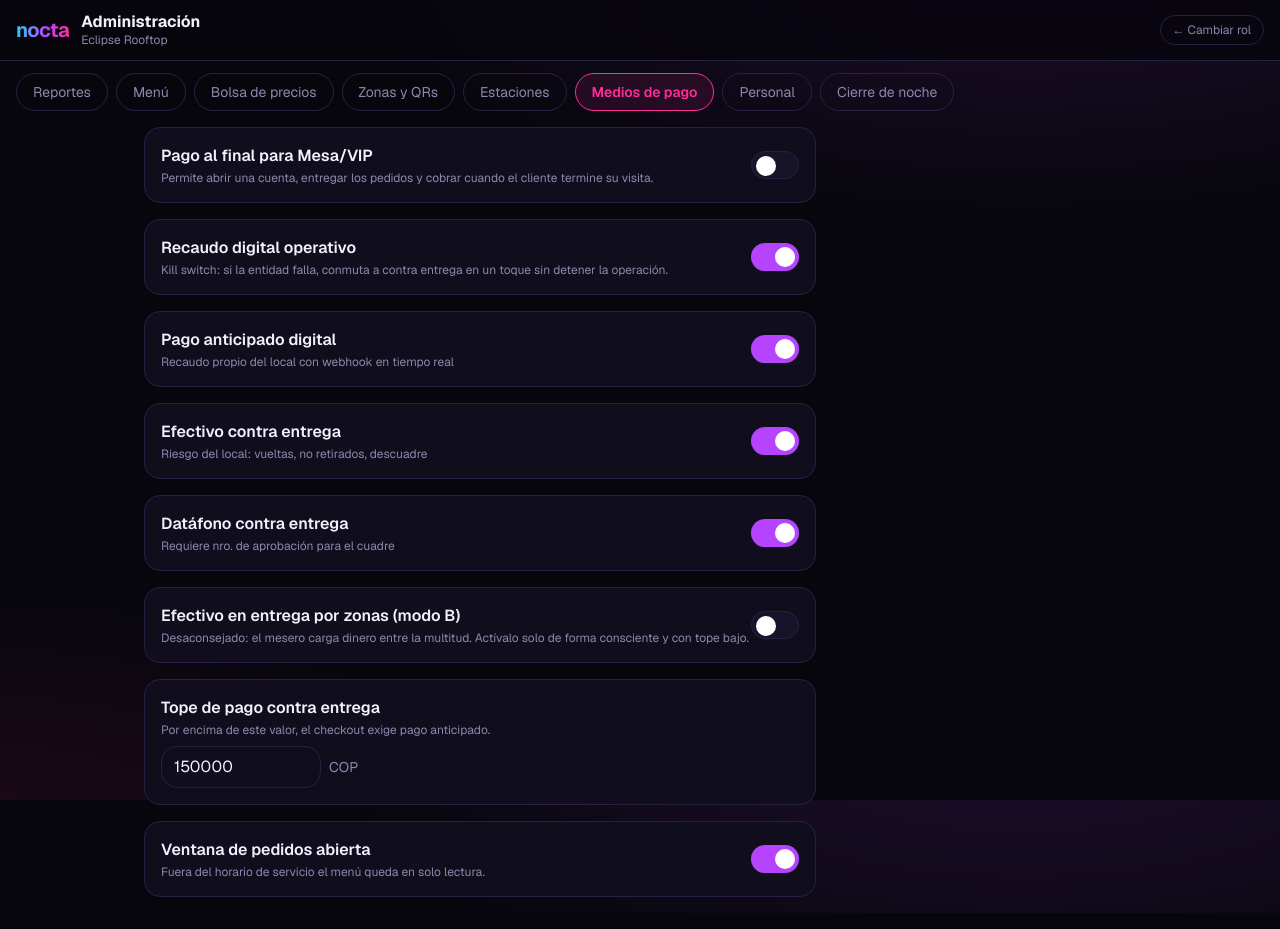
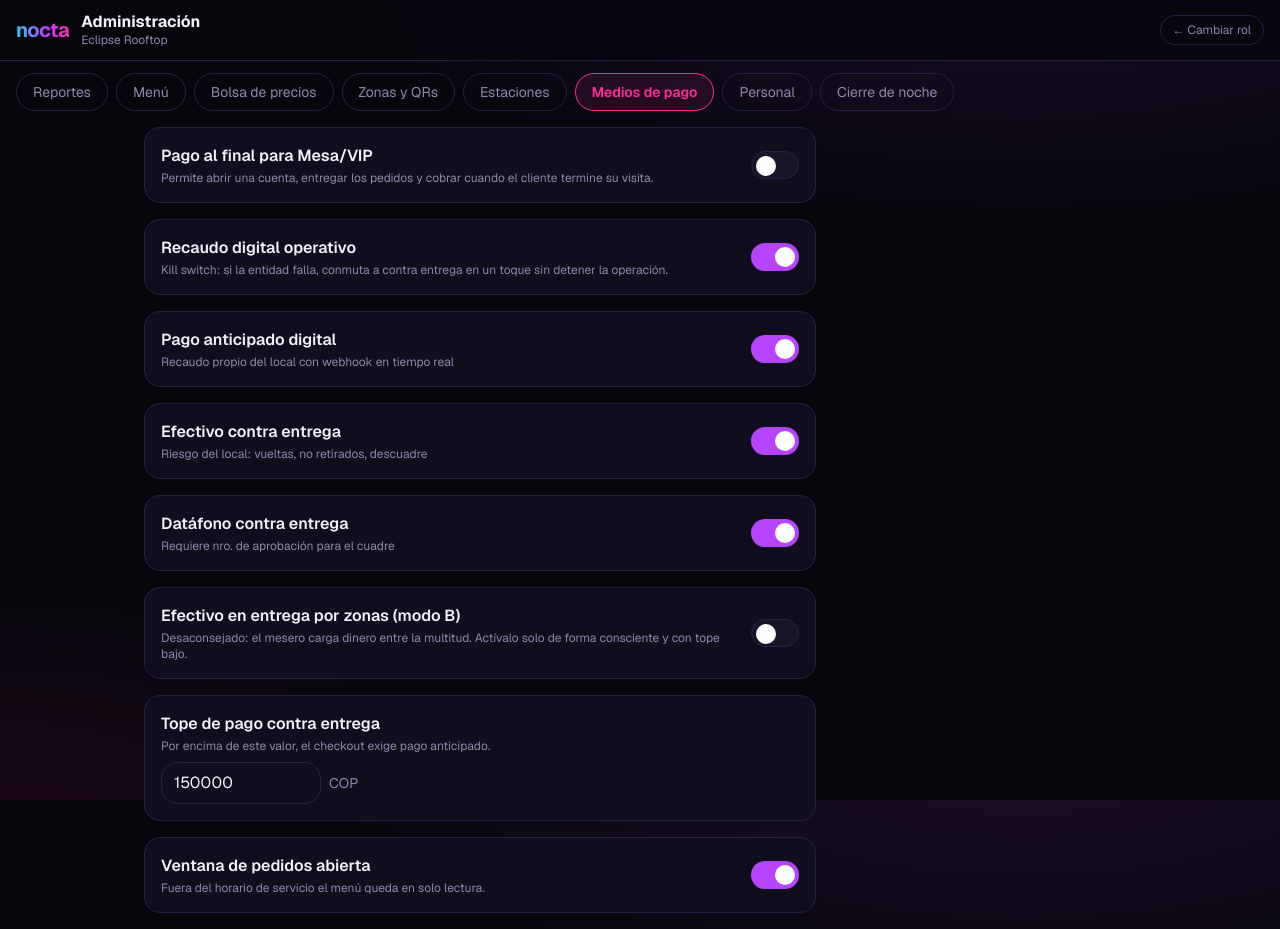
Before and after one commit to hfm1219-boop/nocta, a Next.js app: page /admin in a window 1280 px wide. Both pictures are taken after a click on the button "Medios de pago". Built offline with nearby package versions, Linux system fonts and the light colour scheme.

Commit message:
Use one payment toggle card pattern

```diff
--- a/app/admin/page.tsx
+++ b/app/admin/page.tsx
@@ -804,6 +804,25 @@ function Interruptor({
   );
 }
 
+function OpcionInterruptor({
+  nombre, nota, activo, onCambiar,
+}: {
+  nombre: string;
+  nota: string;
+  activo: boolean;
+  onCambiar: () => void;
+}) {
+  return (
+    <div className="card p-4 flex items-center justify-between gap-4">
+      <div className="min-w-0">
+        <p className="font-semibold">{nombre}</p>
+        <p className="text-xs text-muted mt-0.5">{nota}</p>
+      </div>
+      <Interruptor activo={activo} onCambiar={onCambiar} />
+    </div>
+  );
+}
+
 function Pagos({ db }: { db: DB }) {
   const c = db.config;
   const cuentasAbiertas = db.pedidos.filter(
@@ -816,18 +835,12 @@ function Pagos({ db }: { db: DB }) {
   ];
   return (
     <div className="space-y-4 max-w-2xl">
-      <div className="card p-4 flex items-center justify-between">
-        <div>
-          <p className="font-semibold">Pago al final para Mesa/VIP</p>
-          <p className="text-xs text-muted mt-0.5">
-            Permite abrir una cuenta, entregar los pedidos y cobrar cuando el cliente termine su visita.
-          </p>
-        </div>
-        <Interruptor
+      <OpcionInterruptor
+        nombre="Pago al final para Mesa/VIP"
+        nota="Permite abrir una cuenta, entregar los pedidos y cobrar cuando el cliente termine su visita."
         activo={c.pagoAlFinalActivo}
         onCambiar={() => guardarDB((d) => { d.config.pagoAlFinalActivo = !d.config.pagoAlFinalActivo; })}
       />
-      </div>
 
       {cuentasAbiertas.length > 0 && (
         <section className="card p-4 border-amber/40 space-y-3">
@@ -857,50 +870,31 @@ function Pagos({ db }: { db: DB }) {
           ))}
         </section>
       )}
-      <div className="card p-4 flex items-center justify-between">
-        <div>
-          <p className="font-semibold">Recaudo digital operativo</p>
-          <p className="text-xs text-muted mt-0.5">
-            Kill switch: si la entidad falla, conmuta a contra entrega en un toque
-            sin detener la operación.
-          </p>
-        </div>
-        <Interruptor
+      <OpcionInterruptor
+        nombre="Recaudo digital operativo"
+        nota="Kill switch: si la entidad falla, conmuta a contra entrega en un toque sin detener la operación."
         activo={c.recaudoActivo}
         onCambiar={() => guardarDB((d) => { d.config.recaudoActivo = !d.config.recaudoActivo; })}
       />
-      </div>
 
       {filas.map((f) => (
-        <div key={f.clave} className="card p-4 flex items-center justify-between">
-          <div>
-            <p className="font-semibold">{f.nombre}</p>
-            <p className="text-xs text-muted mt-0.5">{f.nota}</p>
-          </div>
-          <Interruptor
+        <OpcionInterruptor
+          key={f.clave}
+          nombre={f.nombre}
+          nota={f.nota}
           activo={c.mediosHabilitados[f.clave]}
-            onCambiar={() =>
-              guardarDB((d) => {
+          onCambiar={() => guardarDB((d) => {
             d.config.mediosHabilitados[f.clave] = !d.config.mediosHabilitados[f.clave];
-              })
-            }
+          })}
         />
-        </div>
       ))}
 
-      <div className="card p-4 flex items-center justify-between">
-        <div>
-          <p className="font-semibold">Efectivo en entrega por zonas (modo B)</p>
-          <p className="text-xs text-muted mt-0.5">
-            Desaconsejado: el mesero carga dinero entre la multitud. Actívalo solo
-            de forma consciente y con tope bajo.
-          </p>
-        </div>
-        <Interruptor
+      <OpcionInterruptor
+        nombre="Efectivo en entrega por zonas (modo B)"
+        nota="Desaconsejado: el mesero carga dinero entre la multitud. Actívalo solo de forma consciente y con tope bajo."
         activo={c.efectivoEnZona}
         onCambiar={() => guardarDB((d) => { d.config.efectivoEnZona = !d.config.efectivoEnZona; })}
       />
-      </div>
 
       <div className="card p-4">
         <p className="font-semibold">Tope de pago contra entrega</p>
@@ -920,18 +914,12 @@ function Pagos({ db }: { db: DB }) {
         <span className="ml-2 text-muted text-sm">COP</span>
       </div>
 
-      <div className="card p-4 flex items-center justify-between">
-        <div>
-          <p className="font-semibold">Ventana de pedidos abierta</p>
-          <p className="text-xs text-muted mt-0.5">
-            Fuera del horario de servicio el menú queda en solo lectura.
-          </p>
-        </div>
-        <Interruptor
+      <OpcionInterruptor
+        nombre="Ventana de pedidos abierta"
+        nota="Fuera del horario de servicio el menú queda en solo lectura."
         activo={c.ventanaAbierta}
         onCambiar={() => guardarDB((d) => { d.config.ventanaAbierta = !d.config.ventanaAbierta; })}
       />
-      </div>
     </div>
   );
 }
```
Lines whose indentation alone changed are shown as unchanged.
